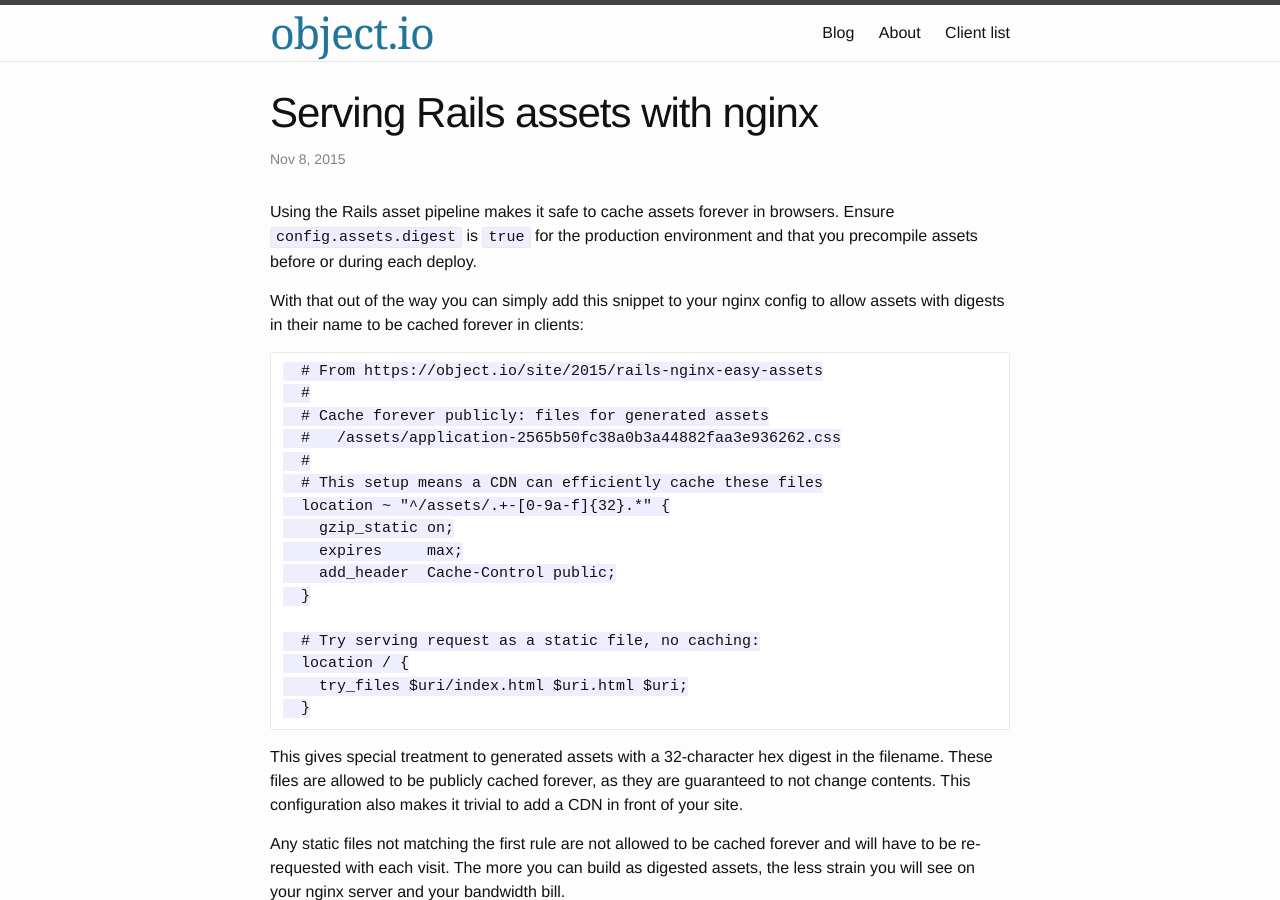
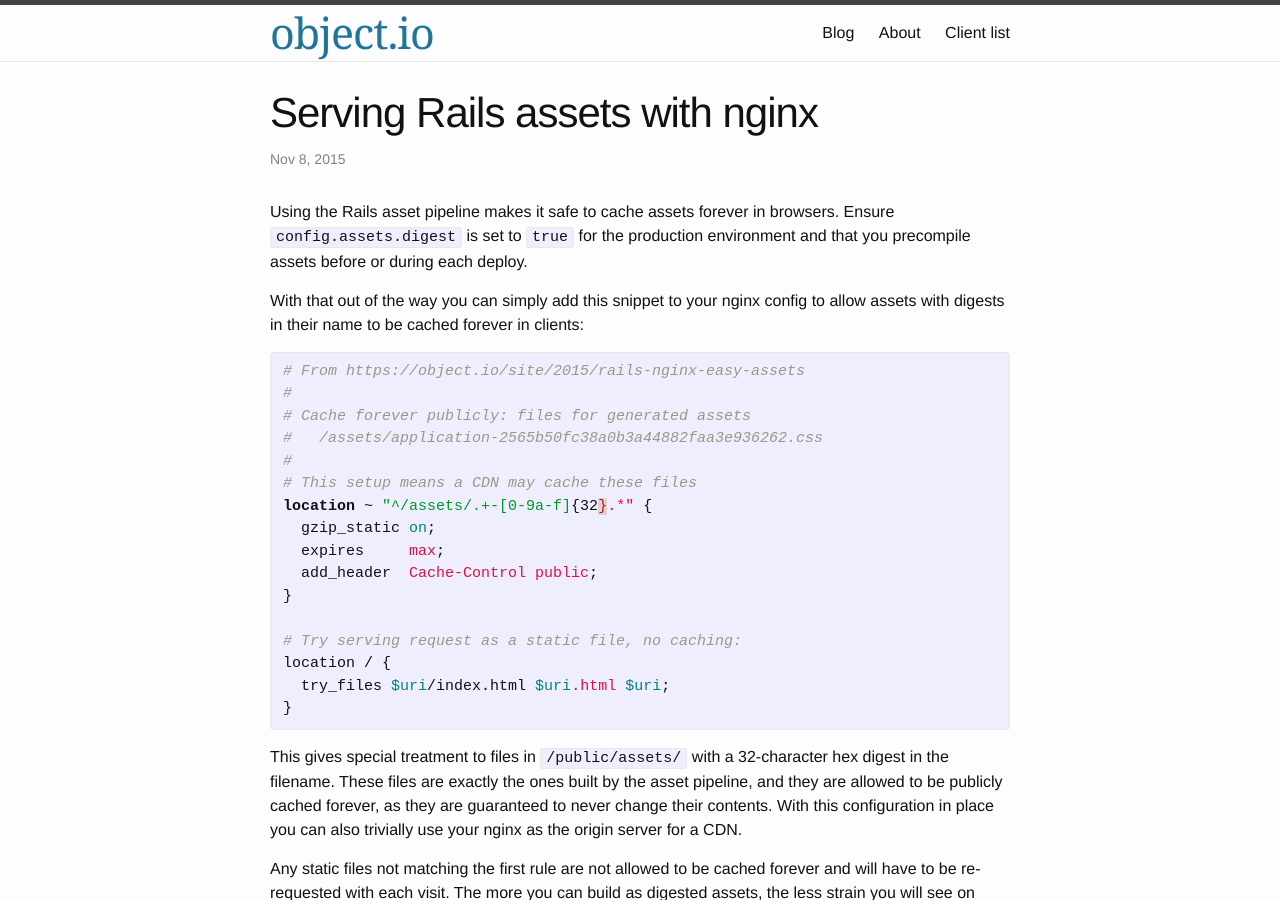
Before and after one commit to rud/rud.github.io, a Jekyll site: the page built from _posts/2015-11-08-rails-nginx-easy-assets.markdown, in a window 1280 px wide and 900 px high. Built offline with Jekyll 4.4.1, drawn with Linux system fonts in a browser that asks for light colours.

Commit message:
Final text

````diff
--- a/_posts/2015-11-08-rails-nginx-easy-assets.markdown
+++ b/_posts/2015-11-08-rails-nginx-easy-assets.markdown
@@ -5,30 +5,30 @@ date: 2015-11-08 17:00
 comments: false
 ---
 
-Using the Rails asset pipeline makes it safe to cache assets forever in browsers. Ensure `config.assets.digest` is `true` for the production environment and that you precompile assets before or during each deploy.
+Using the Rails asset pipeline makes it safe to cache assets forever in browsers. Ensure `config.assets.digest` is set to `true` for the production environment and that you precompile assets before or during each deploy.
 
 With that out of the way you can simply add this snippet to your nginx config to allow assets with digests in their name to be cached forever in clients:
 
-```
-  # From https://object.io/site/2015/rails-nginx-easy-assets
-  #
-  # Cache forever publicly: files for generated assets
-  #   /assets/application-2565b50fc38a0b3a44882faa3e936262.css
-  #
-  # This setup means a CDN can efficiently cache these files
-  location ~ "^/assets/.+-[0-9a-f]{32}.*" {
-    gzip_static on;
-    expires     max;
-    add_header  Cache-Control public;
-  }
+{% highlight nginx %}
+# From https://object.io/site/2015/rails-nginx-easy-assets
+#
+# Cache forever publicly: files for generated assets
+#   /assets/application-2565b50fc38a0b3a44882faa3e936262.css
+#
+# This setup means a CDN may cache these files
+location ~ "^/assets/.+-[0-9a-f]{32}.*" {
+  gzip_static on;
+  expires     max;
+  add_header  Cache-Control public;
+}
 
-  # Try serving request as a static file, no caching:
-  location / {
-    try_files $uri/index.html $uri.html $uri;
-  }
-```
+# Try serving request as a static file, no caching:
+location / {
+  try_files $uri/index.html $uri.html $uri;
+}
+{% endhighlight %}
 
-This gives special treatment to generated assets with a 32-character hex digest in the filename. These files are allowed to be publicly cached forever, as they are guaranteed to not change contents. This configuration also makes it trivial to add a CDN in front of your site.
+This gives special treatment to files in `/public/assets/` with a 32-character hex digest in the filename. These files are exactly the ones built by the asset pipeline, and they are allowed to be publicly cached forever, as they are guaranteed to never change their contents. With this configuration in place you can also trivially use your nginx as the origin server for a CDN.
 
 Any static files not matching the first rule are not allowed to be cached forever and will have to be re-requested with each visit. The more you can build as digested assets, the less strain you will see on your nginx server and your bandwidth bill.
 
````
